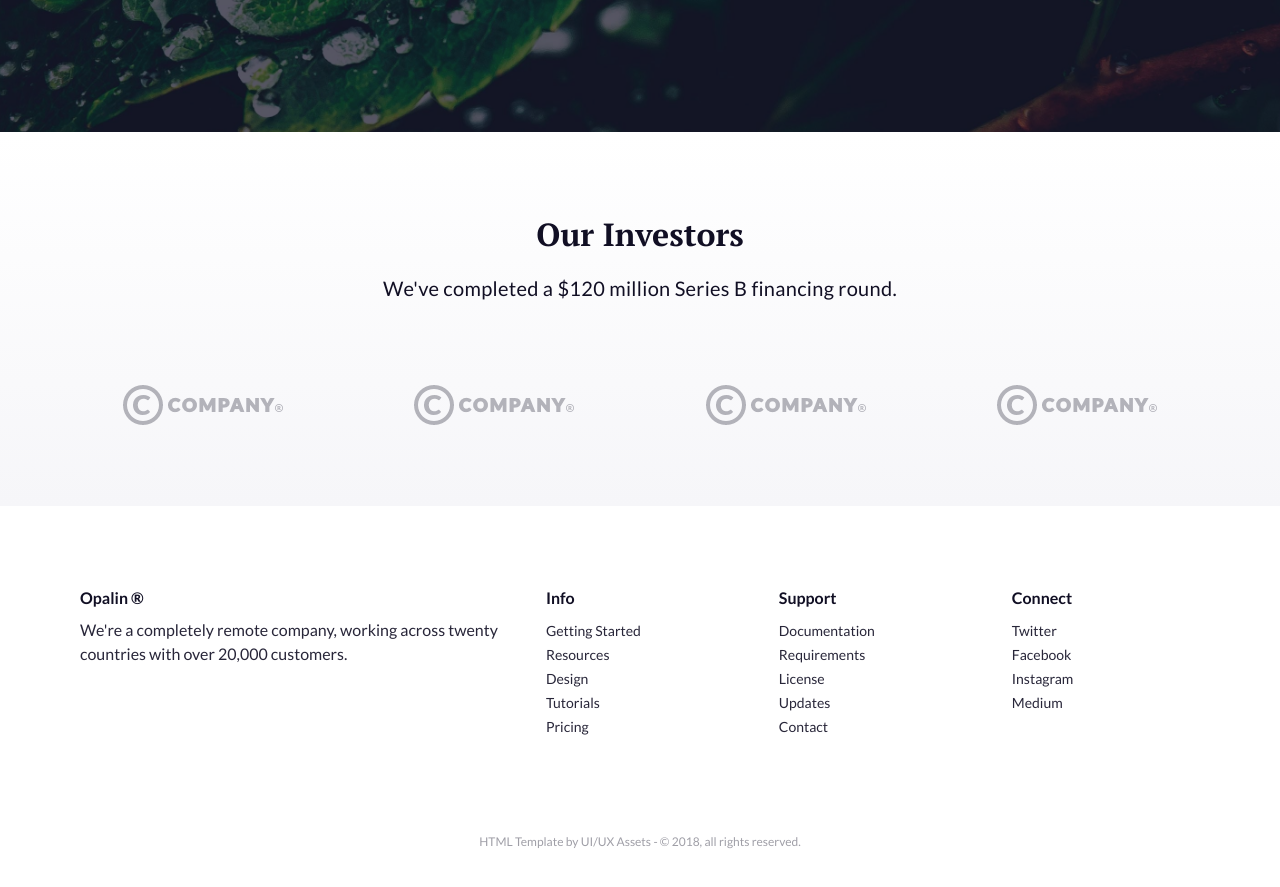
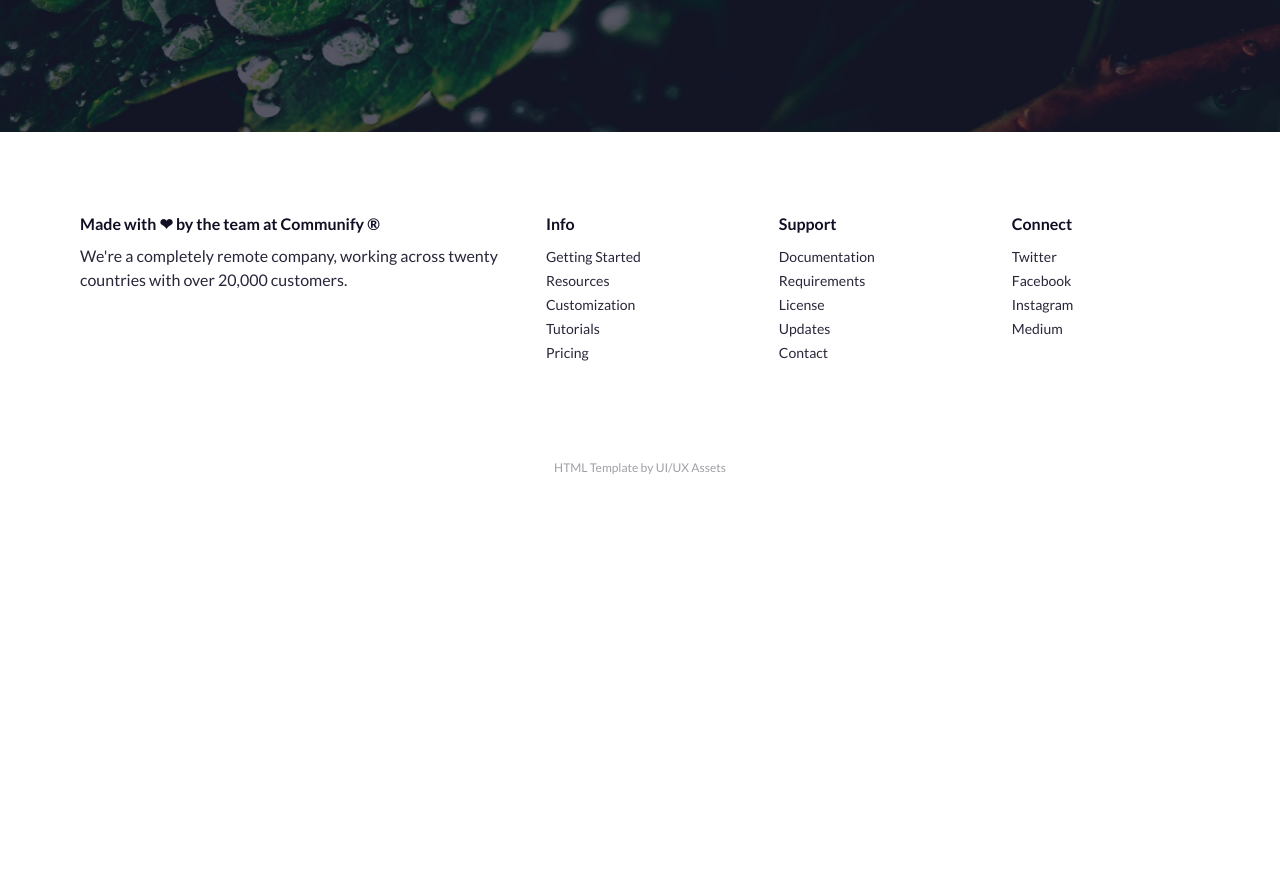
Before and after one commit to mona1afshar/communify.github.io, a plain HTML site: page about.html in a window 1280 px wide. Shown: the part 1520-2407 px from the top of the page. After the commit the page ends 2044 px from the top, so only its background shows below. Drawn offline with Linux system fonts and the light colour scheme.

Commit message:
Update about.html

```diff
--- a/about.html
+++ b/about.html
@@ -1,7 +1,6 @@
 <!doctype html>
 <html lang="en">
 
-<!-- Mirrored from preview.uiuxassets.com/opalin/about.html by HTTrack Website Copier/3.x [XR&CO'2014], Sat, 18 Sep 2021 18:29:06 GMT -->
 <head>
   <title>Opalin HTML Template - About</title>
   <meta charset="utf-8">
@@ -64,36 +63,13 @@
       </div>
     </section>
 
-    <section class="bg-gradient-light center padding">
-      <div class="max-width-l">
-        <div class="margin-bottom max-width-m">
-          <h3>Our Investors</h3>
-          <p class="paragraph">We've completed a $120 million Series B financing round.</p>
-        </div>
-        <div class="row min-two-columns">
-          <div class="col-one-fourth">
-            <img src="media/content/trusted-company.png" srcset="media/content/trusted-company.png 1x, media/content/trusted-company@2x.png 2x" alt="Trusted Company">
-          </div>
-          <div class="col-one-fourth">
-            <img src="media/content/trusted-company.png" srcset="media/content/trusted-company.png 1x, media/content/trusted-company@2x.png 2x" alt="Trusted Company">
-          </div>
-          <div class="col-one-fourth">
-            <img src="media/content/trusted-company.png" srcset="media/content/trusted-company.png 1x, media/content/trusted-company@2x.png 2x" alt="Trusted Company">
-          </div>
-          <div class="col-one-fourth">
-            <img src="media/content/trusted-company.png" srcset="media/content/trusted-company.png 1x, media/content/trusted-company@2x.png 2x" alt="Trusted Company">
-          </div>
-        </div>
-      </div>
-    </section>
-
   </main>
 
   <footer class="footer-main">
     <div class="padding">
       <div class="row center-desktop max-width-l">
         <div class="col-two-fifths">
-          <h6>Opalin ®</h6>
+          <h6>Made with &#x2764; by the team at Communify ®</h6>
           <p>We're a completely remote company, working across twenty countries with over 20,000 customers.</p>
         </div>
         <div class="col-one-fifth">
@@ -101,7 +77,7 @@
           <ul class="blank">
             <li><a href="#">Getting Started</a></li>
             <li><a href="#">Resources</a></li>
-            <li><a href="#">Design</a></li>
+            <li><a href="#">Customization</a></li>
             <li><a href="#">Tutorials</a></li>
             <li><a href="#">Pricing</a></li>
           </ul>
@@ -127,11 +103,10 @@
         </div>
       </div>
     </div>
-    <p class="copyright"><span>HTML Template by </span><a href="https://uiuxassets.com/" target="_blank">UI/UX Assets</a><span> - © 2018, all rights reserved.</span></p>
+    <p class="copyright"><span>HTML Template by </span><a href="https://uiuxassets.com/" target="_blank">UI/UX Assets</a></p>
   </footer>
 
   <script src="js/main.js"></script>
 </body>
 
-<!-- Mirrored from preview.uiuxassets.com/opalin/about.html by HTTrack Website Copier/3.x [XR&CO'2014], Sat, 18 Sep 2021 18:29:07 GMT -->
 </html>
```
